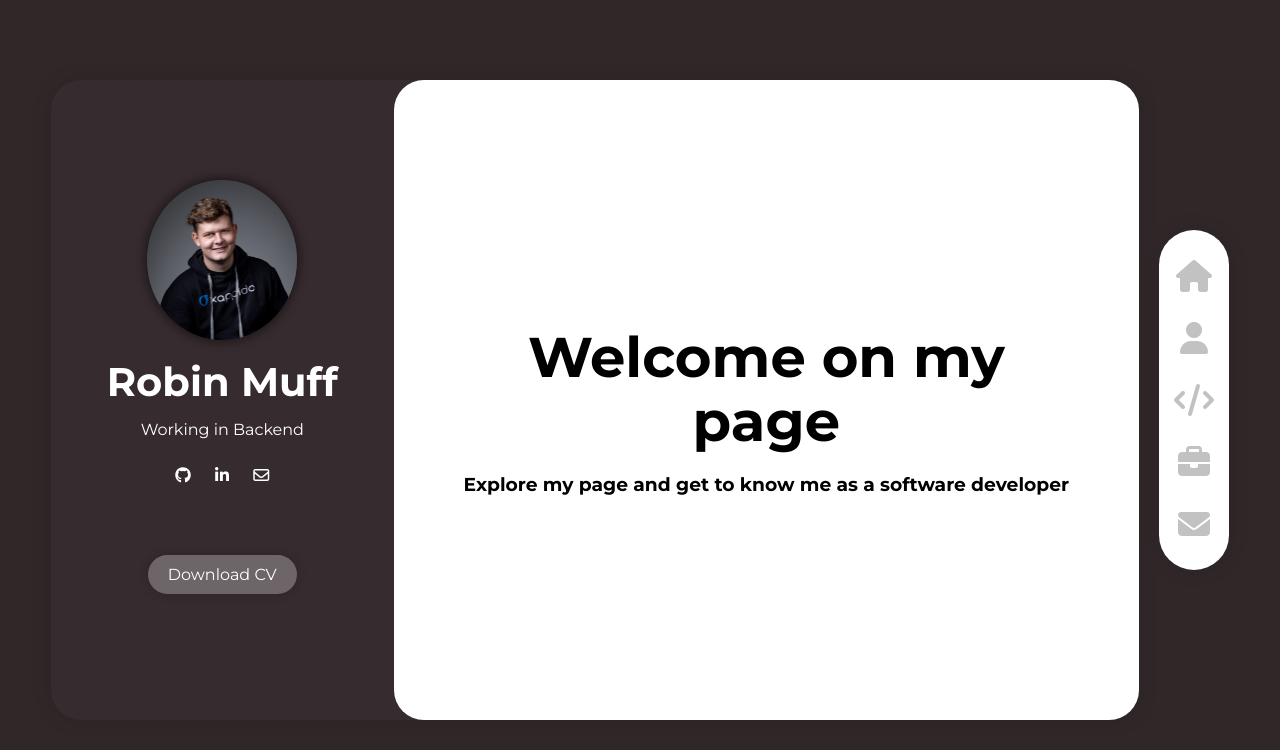
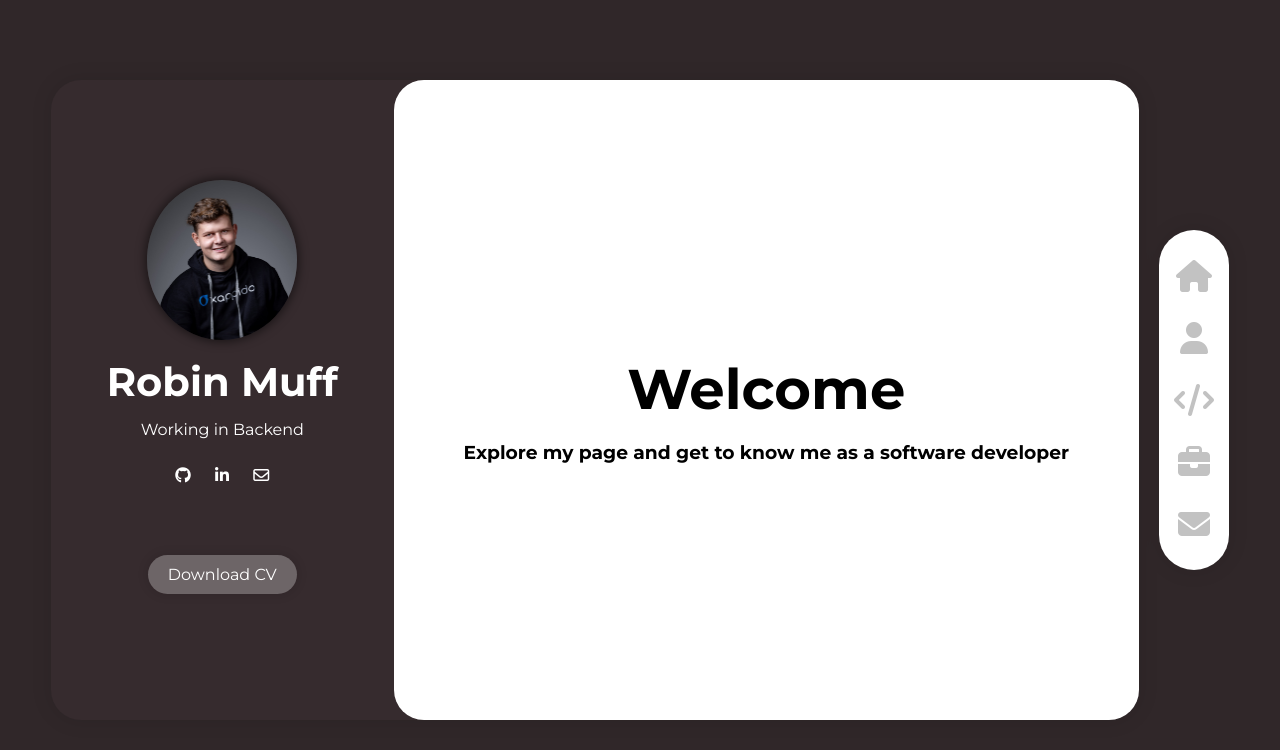
Before and after one commit to robinmuff/robinmuff.me, a plain HTML site: page index.html in a window 1280 px wide. Drawn offline with Linux system fonts and the light colour scheme.

Commit message:
Update text

```diff
--- a/index.html
+++ b/index.html
@@ -58,7 +58,7 @@
         <!--=============== HOME ===============-->
 
         <section class="content-card home" id="welcome-section">
-          <h1 class="robinmuff-home-title">Welcome on my page</h1>
+          <h1 class="robinmuff-home-title">Welcome</h1>
           <h3 class="robinmuff-home-text">Explore my page and get to know me as a software developer</h3>
         </section>
 
```
